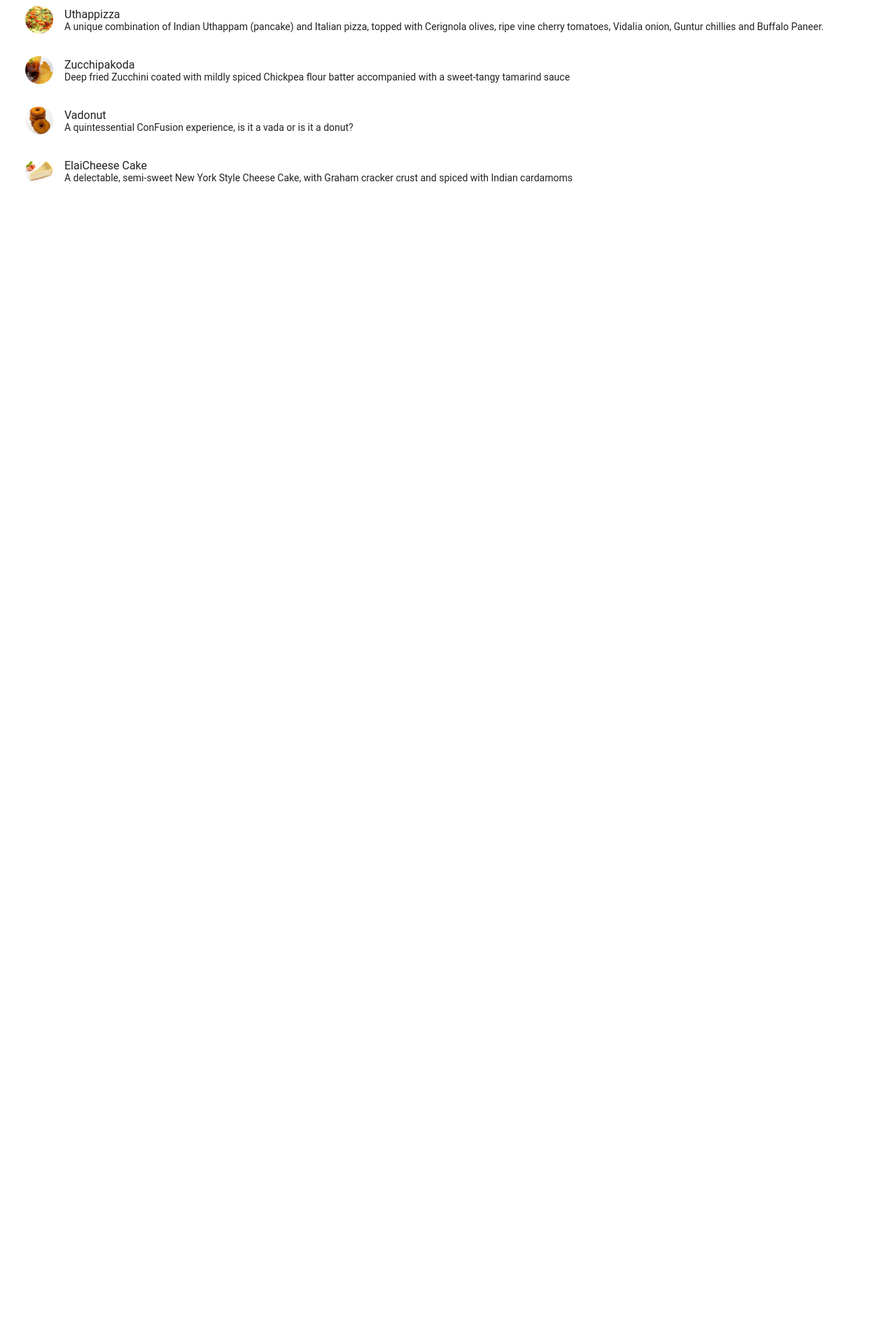
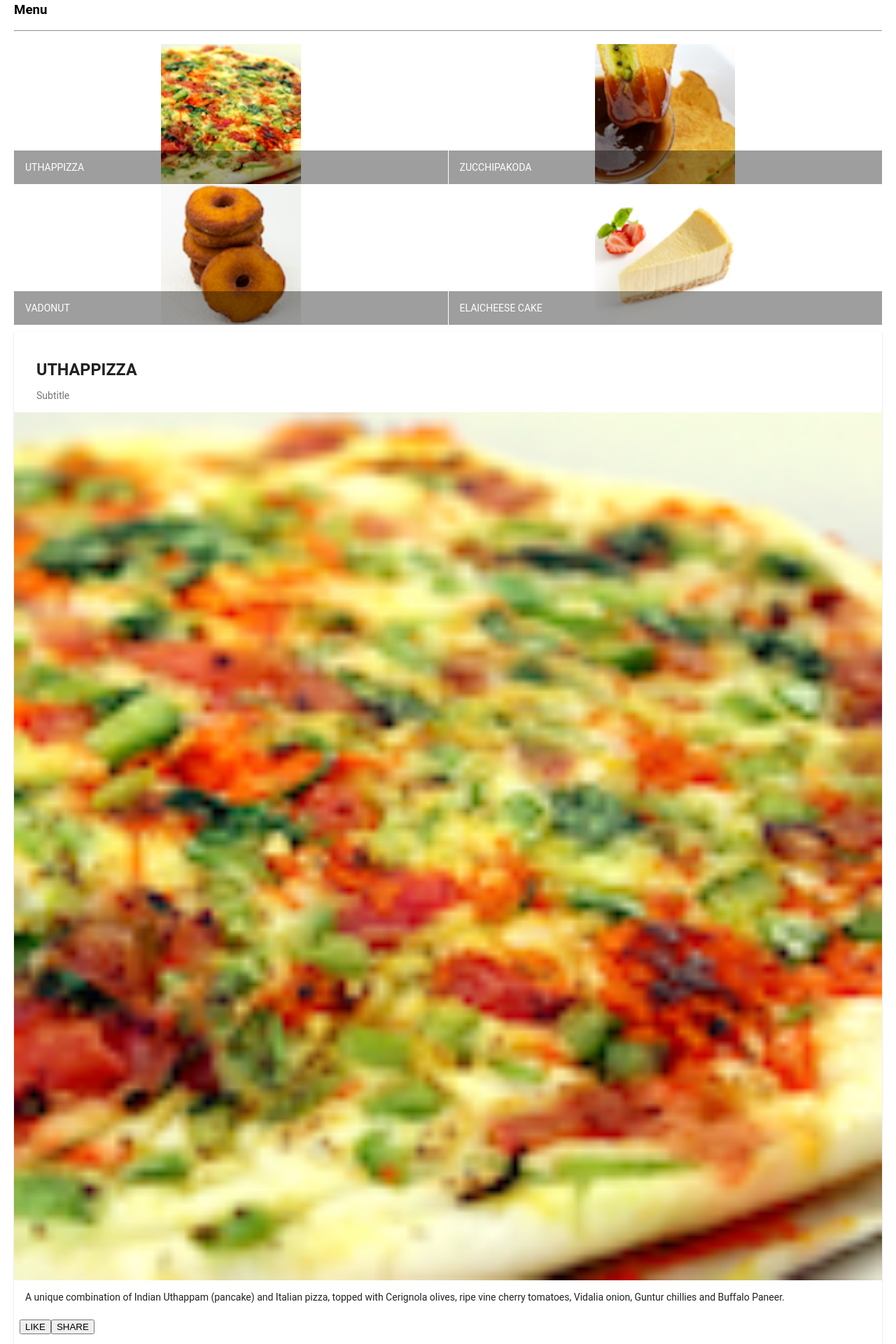
Before and after one commit to Jbranadev/Angular, an Angular app: page / in a window 1280 px wide. Shown: the part 100-2020 px from the top of the page at 70% size. Before the commit the page ends 800 px from the top, so only its background shows below. Built offline with nearby package versions, Linux system fonts and the light colour scheme.

Commit message:
Uso de tarjetas de Angular Material

```diff
--- a/src/app/app.module.ts
+++ b/src/app/app.module.ts
@@ -5,6 +5,8 @@
 import { MatToolbarModule } from "@angular/material/toolbar";
 import { FlexLayoutModule } from "@angular/flex-layout";
 import { MatListModule } from "@angular/material/list";
+import { MatGridListModule } from "@angular/material/grid-list";
+import { MatCardModule } from "@angular/material/card";
 
 import { AppRoutingModule } from './app-routing.module';
 import { AppComponent } from './app.component';
@@ -23,7 +25,9 @@
     FlexLayoutModule,
     MatToolbarModule,
     AppRoutingModule,
-    MatListModule
+    MatListModule,
+    MatGridListModule,
+    MatCardModule
   ],
   providers: [],
   bootstrap: [AppComponent]
--- a/src/app/menu/menu.component.html
+++ b/src/app/menu/menu.component.html
@@ -2,15 +2,47 @@
   fxLayout="column"
   fxLayoutGap="10px">
 
-  <mat-list fxFlex>
-    <mat-list-item *ngFor="let dish of dishes">
-      <img matListAvatar src={{dish.image}} alt={{dish.name}}>
-      <h1 matLine> {{dish.name}} </h1>
-      <p matLine>
-        <span> {{dish.description}} </span>
-      </p>
-    </mat-list-item>
-  </mat-list>
+  <div fxFlex>
+    <div>
+      <h3>Menu</h3>
+      <hr>
+    </div>
+  </div>
+
+
+  <div fxFlex>
+    <mat-grid-list cols="2" rowHeight="200px">
+      <mat-grid-tile *ngFor="let dish of dishes">
+        <img height="200px" src={{dish.image}} alt={{dish.name}}>
+        <mat-grid-tile-footer>
+          <h1 > {{dish.name | uppercase}} </h1>
+        </mat-grid-tile-footer>
+      </mat-grid-tile>
+    </mat-grid-list>
+  </div>
+
+  <div fxFlex *ngIf="selectedDish">
+    <mat-card>
+        <mat-card-header>
+            <mat-card-title>
+              <h3>{{selectedDish.name | uppercase}}</h3>
+            </mat-card-title>
+            <mat-card-subtitle>Subtitle</mat-card-subtitle>
+        </mat-card-header>
+        <img matCardImage src={{selectedDish.image}} alt={{selectedDish.name}}>
+        <mat-card-content>
+          <p>{{selectedDish.description}}</p>
+        </mat-card-content>
+        <mat-card-actions align="start">
+            <button mat-button >LIKE</button>
+            <button mat-button >SHARE</button>
+
+        </mat-card-actions>
+        <mat-card-footer>
+
+        </mat-card-footer>
+    </mat-card>
+  </div>
 
 
 
--- a/src/app/menu/menu.component.ts
+++ b/src/app/menu/menu.component.ts
@@ -3,15 +3,7 @@
 
 import { Dish } from '../shared/dish';
 
-
-@Component({
-  selector: 'app-menu',
-  templateUrl: './menu.component.html',
-  styleUrls: ['./menu.component.scss']
-})
-export class MenuComponent implements OnInit {
-
-  dishes: Dish[] = [
+const DISHES: Dish[] = [
   {
     id: '0',
     name: 'Uthappizza',
@@ -54,6 +46,18 @@
     description: 'A delectable, semi-sweet New York Style Cheese Cake, with Graham cracker crust and spiced with Indian cardamoms'
   }
  ];
+
+@Component({
+  selector: 'app-menu',
+  templateUrl: './menu.component.html',
+  styleUrls: ['./menu.component.scss']
+})
+export class MenuComponent implements OnInit {
+
+  dishes: Dish[] =DISHES;
+
+  selectedDish: Dish=DISHES[0];
+
   constructor() { }
 
   ngOnInit(): void {
```
Lines whose indentation alone changed are shown as unchanged.
